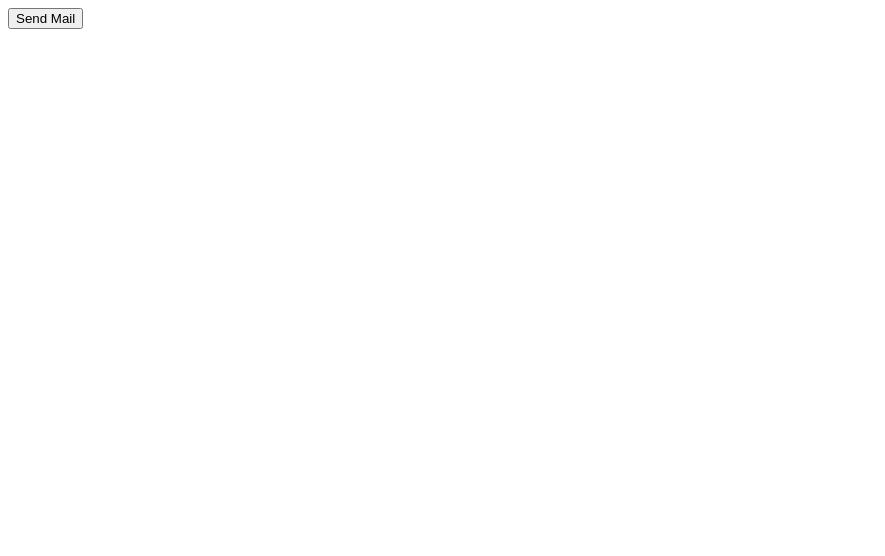
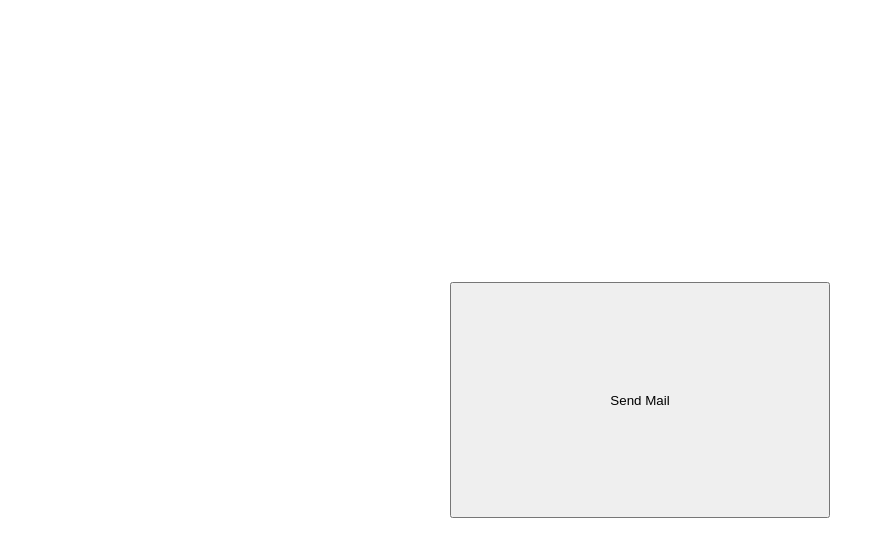
Before and after one commit to SirRight12/Bug-Report, a plain HTML site: page index.html in a window 1280 px wide. Shown: the whole page, without its empty margins (0-885 px from the left). Drawn offline with Linux system fonts and the light colour scheme.

Commit message:
Update and rename email.html to index.html

```diff
--- a/email.html
+++ b/index.html
@@ -2,8 +2,8 @@
 <head>
     <title>email</title>
 </head>
-    <body>
-        <button onclick="bozo()">Send Mail</button>
+    <body style="display: flex; justify-content: center;align-items: center;">
+        <button onclick="bozo()" style="width:30%;height: 30%;">Send Mail</button>
     <script>
         function bozo() {
                                                                     window.open('mailto:svilski2026@student.vcoshkosh.com?subject=Bug Report&body=Hello I have found a bug Description: Screenshot Below.');
```
